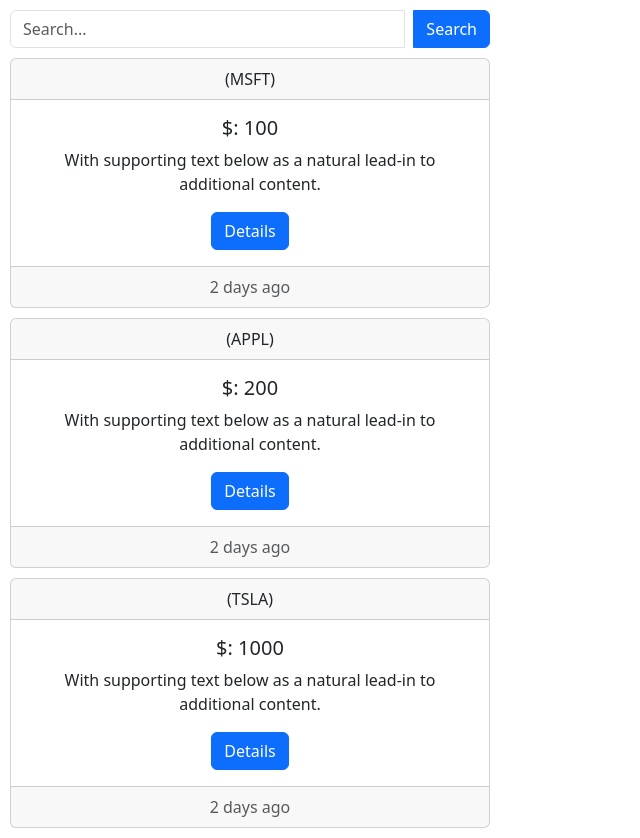
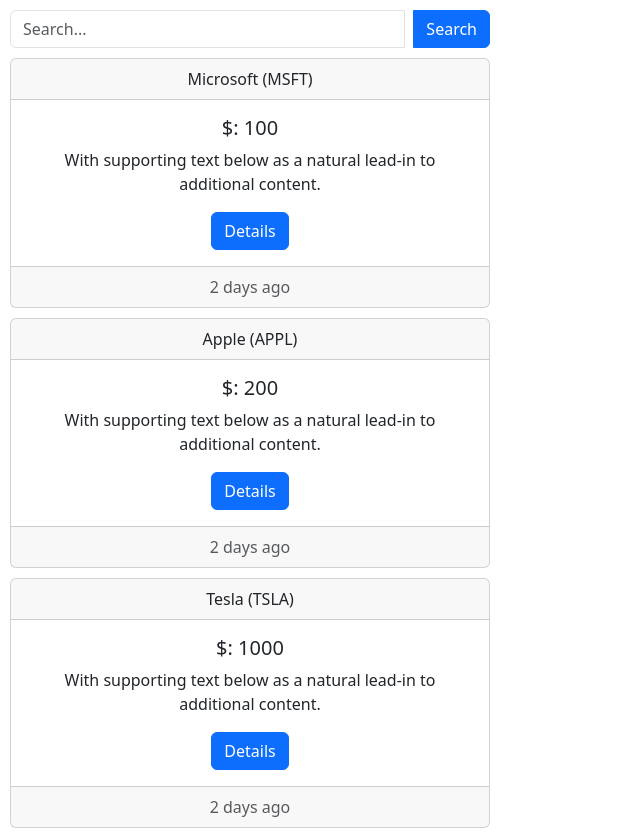
Before and after one commit to dhwanilTrojanpy/Finance-Dash, a React (Create React App) app: page / in a window 1280 px wide. Shown: the whole page, without its empty margins (0-640 px from the left). Built offline with nearby package versions, Linux system fonts and the light colour scheme; no server answers.

Commit message:
add api key to try connection

```diff
--- a/src/Components/Card.jsx
+++ b/src/Components/Card.jsx
@@ -5,12 +5,12 @@
 const Card = ({ stockName, ticker, price }) => (
     <div className="card text-center" style={{ width: '30rem', margin: '10px' }}>
     <div className="card-header">
-    ({stockName}{ticker})
+    {stockName} ({ticker})
     </div>
     <div className="card-body">
       <h5 className="card-title"> $: {price}</h5>
       <p className="card-text">With supporting text below as a natural lead-in to additional content.</p>
-      <a href="#" className="btn btn-primary"> Details</a>
+      <button className="btn btn-primary"> Details</button>
     </div>
     <div className="card-footer text-muted">
       2 days ago
--- a/src/Components/CardList.jsx
+++ b/src/Components/CardList.jsx
@@ -6,9 +6,9 @@
   return (
     <>
     <Search />
-    <Card StockName = "Microsoft" ticker = "MSFT" price = "100" />
-    <Card StockName = "Apple" ticker = "APPL" price = "200" />
-    <Card StockName = "Tesla" ticker = "TSLA" price = "1000" />
+    <Card stockName = "Microsoft" ticker = "MSFT" price = {100} />
+    <Card stockName = "Apple" ticker = "APPL" price = {200} />
+    <Card stockName = "Tesla" ticker = "TSLA" price = {1000} />
     </>
   )
 }
--- a/src/api.js
+++ b/src/api.js
@@ -3,11 +3,11 @@
 const searchCompanies = async (query) =>{
 
     try {
-
+        const apiKey = "xIzH30lfRTB21ubAUGklIKJx659j2gHF";
         const data = await axios.get(
-            `https://financialmodelingprep.com/api/v3/search-ticker?query=${query}&limit=10&exchange=NASDAQ?api_key=${process.env.API_KEY}`
+            `https://financialmodelingprep.com/api/v3/search-ticker?query=${query}&limit=10&exchange=NASDAQ&apikey=${apiKey}`
         );
-        return data;
+        return data.data;
 
     } catch (error) {
         if(axios.isAxiosError(error)){
--- a/src/index.js
+++ b/src/index.js
@@ -4,8 +4,10 @@
 import 'bootstrap/dist/css/bootstrap.min.css';
 
 import CardList from './Components/CardList';
+import { searchCompanies } from './api';
 
 const root = ReactDOM.createRoot(document.getElementById('root'));
+console.log(searchCompanies("TSLA"));
 root.render(
   <React.StrictMode>
     <CardList />
```
Also changed, not shown: public/manifest.json, 1 other file (tests, documents, lock files or other folders).
